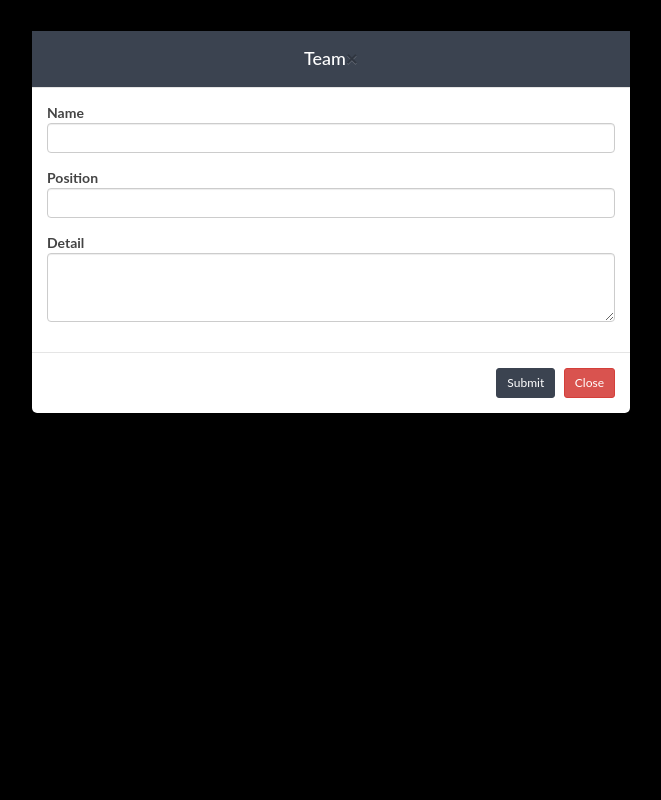
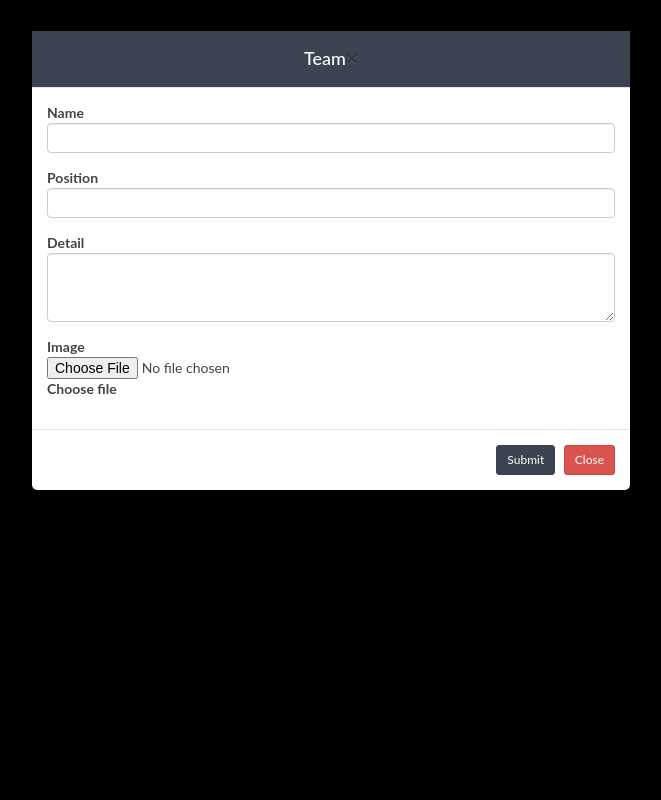
Before and after one commit to Nubss134/aydia-PJ, a Spring Boot app: page /manager/team in a window 1280 px wide, after a click on "Add". Shown: the whole page, without its empty margins (309-970 px from the left). Run offline with Spring Boot 4, Linux system fonts and the light colour scheme; the visitor is signed in with stand-in values (Sample User, id 1); data that the repository does not hold is empty; some of the project's set-up classes (security, data sources, template engines, error pages and the like) are left out, and stand-ins take their place; some libraries are stand-ins or nearby versions.

Commit message:
update team

```diff
--- a/web/src/main/java/com/project/web/repository/TeamRepository.java
+++ b/web/src/main/java/com/project/web/repository/TeamRepository.java
@@ -12,6 +12,7 @@
 
     Page<TeamEntity> findByIsDeleted(Boolean isDeleted, Pageable pageable);
 
+    Page<TeamEntity> findByName(String name,Pageable pageable);
 
 
 
--- a/web/src/main/java/com/project/web/web/api/TeamAPI.java
+++ b/web/src/main/java/com/project/web/web/api/TeamAPI.java
@@ -2,14 +2,12 @@
 
 import com.project.web.entity.TeamEntity;
 import com.project.web.service.TeamService;
-import io.swagger.models.auth.In;
 import org.springframework.beans.factory.annotation.Autowired;
 import org.springframework.data.domain.Page;
 import org.springframework.data.domain.PageRequest;
 import org.springframework.data.domain.Pageable;
 import org.springframework.web.bind.annotation.*;
 
-import java.util.List;
 import java.util.Optional;
 
 @RestController
--- a/web/src/main/resources/static/admin/custom/js/team.js
+++ b/web/src/main/resources/static/admin/custom/js/team.js
@@ -15,6 +15,7 @@
                 [10, 20, 50],
                 [10, 20, 50]
             ],
+            searching: false,
             serverSide: true,
             columns: columnDefinitions,
             ajax: function (requestParams, callback) {
@@ -38,6 +39,15 @@
                 {
                     "render": function (data) {
 
+                        return '<img src="'+data+'"/>';
+
+                    },
+
+                    "targets": 0
+                },
+                {
+                    "render": function (data) {
+
                         return '<button id="'+data.id+'" class="btn-responsive btn btn-sm btn-primary btn-detail" style="font-size: 12px; margin-left:5px; padding: 5px" data-toggle="modal" data-target="#teamModal">' +
                             'Detail</button>' +
                             '<button id="'+data.id+'" class="btn-responsive btn btn-danger btn-sm btn-delete" style="font-size: 12px; margin-left:5px; padding: 5px" data-toggle="modal" data-target="#deleteModal">' +
@@ -52,10 +62,16 @@
 
 
     $(document).on("click",".btn-detail",function () {
+
+        $('#name_help').html("");
+        $('#position_help').html("");
+        $('#detail_help').html("");
+        $('#image_help').html("");
+
         let id = $(this).attr("id");
         if(id == 0) {
+            $('#image_preview').addClass('hidden');
             $('#team_form')[0].reset();
-
         }
         else {
             $.ajax({
@@ -66,6 +82,9 @@
                     $('#name').val(data.name);
                     $('#position').val(data.position);
                     $('#detail').val(data.detail);
+                    $('#url_image').val(data.image);
+                    $('#image_preview').attr('src',data.image);
+                    $('#image_preview').removeClass('hidden');
                 }
             })
         }
@@ -74,10 +93,12 @@
 
     $(document).on("click",".btn-submit",function () {
         let team = {}
-        team.id = $('#id').val();
-        team.name = $('#name').val();
-        team.position = $('#position').val();
-        team.detail = $('#detail').val();
+        $('#team_form').serializeArray().forEach(function(item) {
+            team[item.name] = item.value;
+        });
+        if(!validate(team)) {
+            return;
+        }
 
         $.ajax({
             url: '/api/v1/team/saveOrUpdate',
@@ -86,7 +107,7 @@
             data: JSON.stringify(team),
             success: function () {
                 window.alert.show("success","Thành công",2000);
-                table.ajax.reload()
+                location.reload();
             },
             error: function () {
                 window.alert.show("error","Thất bại",2000)
@@ -95,6 +116,37 @@
 
 
     })
+
+    function validate(team) {
+        if(team.name === '') {
+            $('#name_help').html("Please enter name");
+            return false;
+        } else {
+            $('#name_help').html("");
+        }
+
+        if(team.position === '') {
+            $('#position_help').html("Please enter position");
+            return false;
+        } else {
+            $('#position_help').html("");
+
+        }
+        if(team.detail === '') {
+            $('#detail_help').html("Please enter detail");
+            return false;
+        } else {
+            $('#detail_help').html("");
+
+        }
+        if(team.image === '') {
+            $('#image_help').html("Please choose image");
+            return false;
+        } else {
+            $('#image_help').html("");
+        }
+        return true;
+    }
 
     $(document).on("click",".btn-delete",function () {
         let id = $(this).attr("id");
@@ -114,4 +166,23 @@
 
     })
 
+    $('#image').change(function () {
+        let formData = new FormData();
+        let file = $('#image')[0].files[0];
+        formData.append('file',file);
+        $.ajax({
+            url: '/api/v1/upload',
+            type: 'POST',
+            contentType: false,
+            processData: false,
+            data: formData,
+            success: function (res) {
+                $('#url_image').val(res);
+                $('#image_preview').attr('src',res);
+                $('#image_preview').removeClass('hidden');
+            }
+
+        })
+    })
+
 });
--- a/web/src/main/resources/templates/admin/manager/team.html
+++ b/web/src/main/resources/templates/admin/manager/team.html
@@ -8,7 +8,12 @@
     <script src="/admin/libs/new_data_table/js/jquery.dataTables.js"></script>
     <script src="/admin/libs/new_data_table/js/dataTables.bootstrap4.min.js"></script>
     <script src="/admin/custom/js/team.js"></script>
+    <style>
+        .text-muted {
+            color: red !important; ;
+        }
 
+    </style>
 </head>
 <body>
 
@@ -21,7 +26,7 @@
                 <td>Image</td>
                 <td>Name</td>
                 <td>Position</td>
-                <td style="width: 10%">Action</td>
+                <td style="width: 10%"></td>
             </tr>
         </thead>
     </table>
@@ -29,7 +34,7 @@
 
     <!-- New Modal -->
     <div class="modal" id="teamModal">
-        <div class="modal-dialog">
+        <div class="modal-dialog ">
             <div class="modal-content">
 
                 <!-- Modal Header -->
@@ -41,26 +46,42 @@
                 <!-- Modal body -->
                 <div class="modal-body">
                     <form id="team_form">
-                        <input class="hidden" id="id"/>
+                        <input class="hidden" id="id" name="id"/>
                         <div class="form-group">
                             <label for="name">Name</label>
-                            <input type="text" class="form-control" placeholder="" id="name">
+                            <input type="text" class="form-control" placeholder="" id="name" name="name">
+                            <small class="form-text text-muted" id="name_help" style="color: red"></small>
                         </div>
                         <div class="form-group">
                             <label for="position">Position</label>
-                            <input type="text" class="form-control" placeholder="" id="position">
+                            <input type="text" class="form-control" placeholder="" id="position" name="position">
+                            <small  class="form-text text-muted" id="position_help"></small>
+
                         </div>
                         <div class="form-group">
                             <label for="detail">Detail</label>
-                            <textarea class="form-control" id="detail" rows="3"></textarea>
+                            <textarea class="form-control" id="detail" rows="3" name="detail"></textarea>
+                            <small  class="form-text text-muted" id="detail_help"></small>
+
                         </div>
+                        <div class="form-group">
+                            <label >Image</label>
+                            <div class="input-group">
+                                <div class="custom-file">
+                                    <input type="file" class="custom-file-input" id="image" name="file">
+                                    <label class="custom-file-label" for="image">Choose file</label>
+                                </div>
+                            </div>
+                            <small  class="form-text text-muted" ><span id="image_help"></span><img src="" id="image_preview" class="hidden"></small>
+                        </div>
+                        <input class="hidden" name="image" id="url_image"/>
                     </form>
 
                 </div>
 
                 <!-- Modal footer -->
                 <div class="modal-footer">
-                    <button type="button" class="btn btn-primary btn-sm btn-submit" data-dismiss="modal">Submit</button>
+                    <button type="button" class="btn btn-primary btn-sm btn-submit" >Submit</button>
                     <button type="button" class="btn btn-danger btn-sm" data-dismiss="modal">Close</button>
                 </div>
 
```
Also changed, not shown: web/src/main/java/com/project/web/service/FileService.java (added, +40 -0 lines), web/src/main/java/com/project/web/web/api/UploadFileAPI.java (added, +29 -0 lines), 5 other files.
